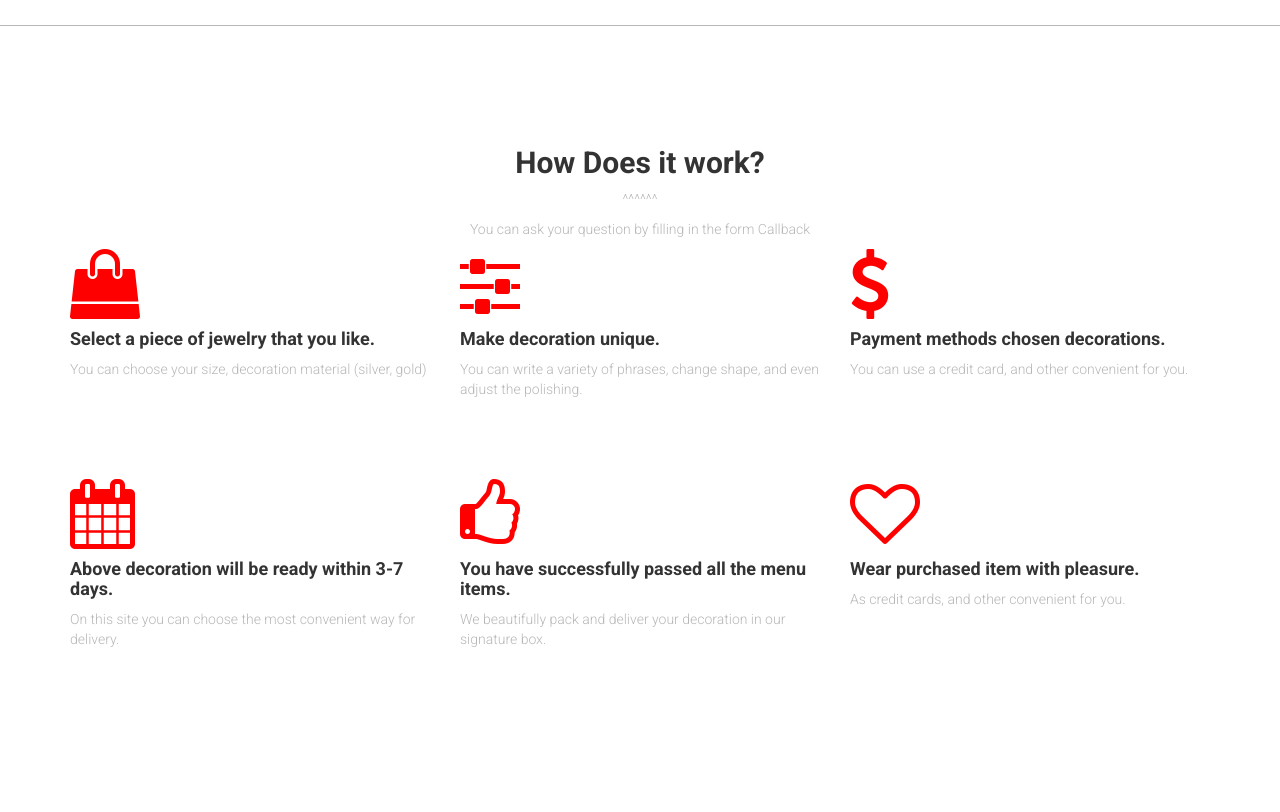
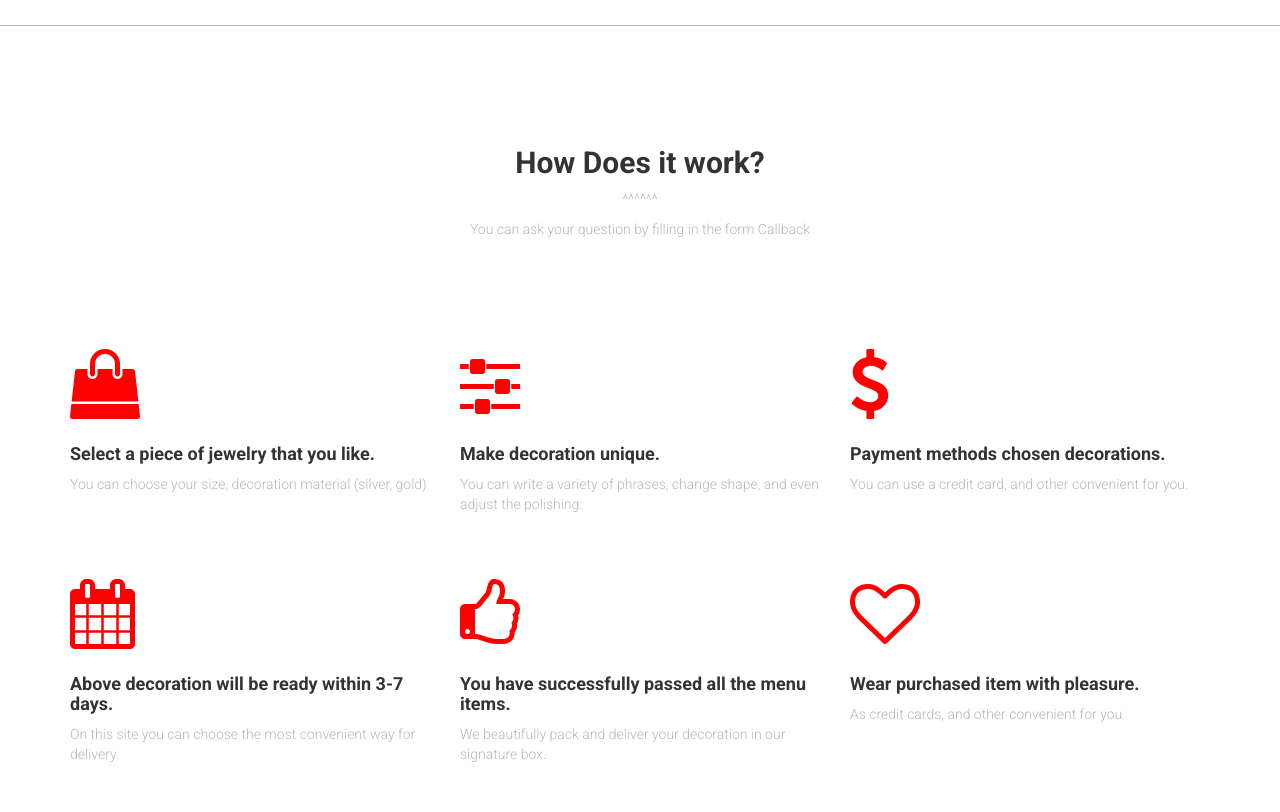
Before and after one commit to hassanaitbella/jewelery, a plain HTML site: page index.html in a window 1280 px wide. Shown: the part 1256-2068 px from the top of the page. Drawn offline with nearby package versions, Linux system fonts and the light colour scheme.

Commit message:
first commit in branch

```diff
--- a/css/main.css
+++ b/css/main.css
@@ -20,6 +20,9 @@ body {
 .section.section-content {
 	border-top: 1px solid #b7b7b7;
 	padding-top: 100px;
+	padding-bottom: 100px;
+}
+.section.section-content .section-header {
 	padding-bottom: 100px;
 }
 .section.section-content h3{
@@ -104,17 +107,21 @@ p{
 	color: #b7b7b7;
 	font-weight: lighter;
 }
-
 .media-box {
 	padding-bottom: 15px;
 	min-height: 230px;
 }
-.media-box i{
+.media-box i {
 	font-size: 70px;
 	color: red;
 }
-.media-box h5{
+.media-box .media-box-info {
+	padding-top: 15px;
+}
+
+.media-box .media-box-info h5{
 	font-weight: bold;
 	font-size: 18px;
 }
+
 /*I did some changes*/
--- a/index.html
+++ b/index.html
@@ -4,7 +4,7 @@
 	<meta charset="utf-8">
 	<meta http-equiv="X-UA-Compatible" content="IE=edge">
 	<meta name="viewport" content="width=device-width, initial-scale=1">
-	<title>Jewerly</title>
+	<title>Jewelery</title>
 	<link href='https://fonts.googleapis.com/css?family=Roboto:400,700,300' rel='stylesheet' type='text/css'>
 	<link rel="stylesheet" href="https://maxcdn.bootstrapcdn.com/font-awesome/4.5.0/css/font-awesome.min.css">
 	<link rel="stylesheet" href="https://maxcdn.bootstrapcdn.com/bootstrap/3.3.6/css/bootstrap.min.css">
@@ -22,7 +22,7 @@
 				<span class="icon-bar"></span>
 				<span class="icon-bar"></span>
 			  </button>
-			  <a class="navbar-brand" href="#">Jewerly</a>
+			  <a class="navbar-brand" href="#">Jewelery</a>
 			</div>
 
 			<!-- Collect the nav links, forms, and other content for toggling -->
@@ -75,7 +75,7 @@
 	</section>
 	<section class="section section-content">
  		<div class="container">
- 			<div class="text-center">
+ 			<div class="section-header text-center ">
  				<h3 class="section-title">How Does it work?</h3>
 	 			<p>^^^^^^</p>
 	 			<p>You can ask your question by filling in the form Callback</p>
```
Lines whose indentation alone changed are shown as unchanged.
